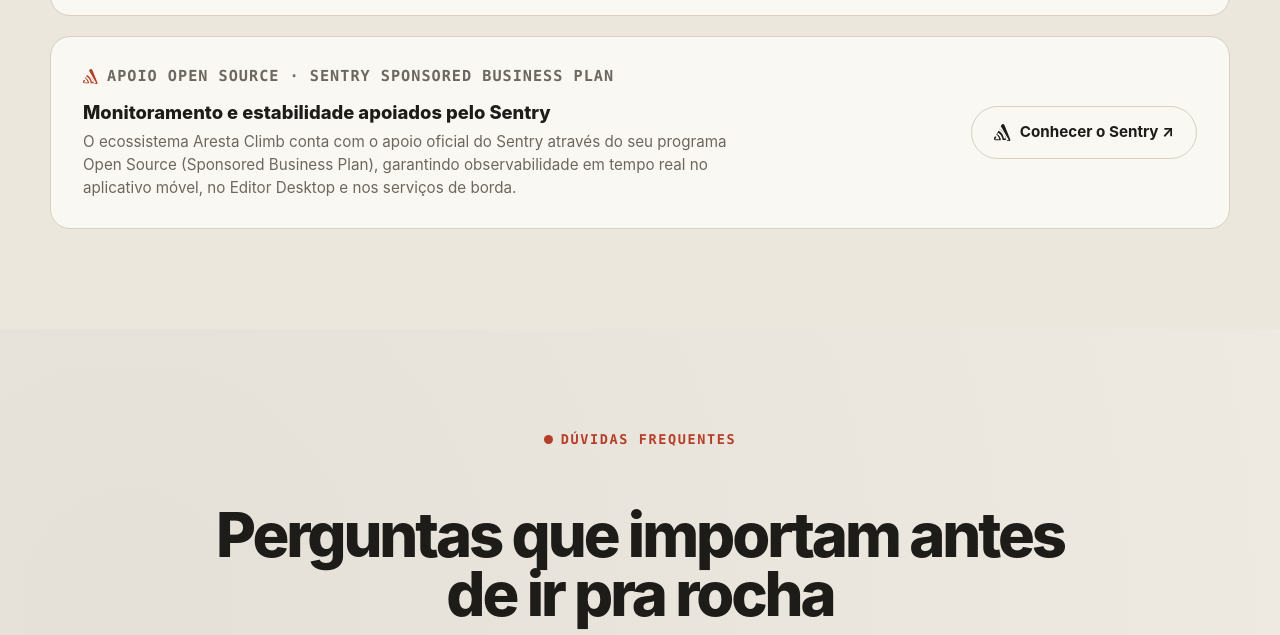
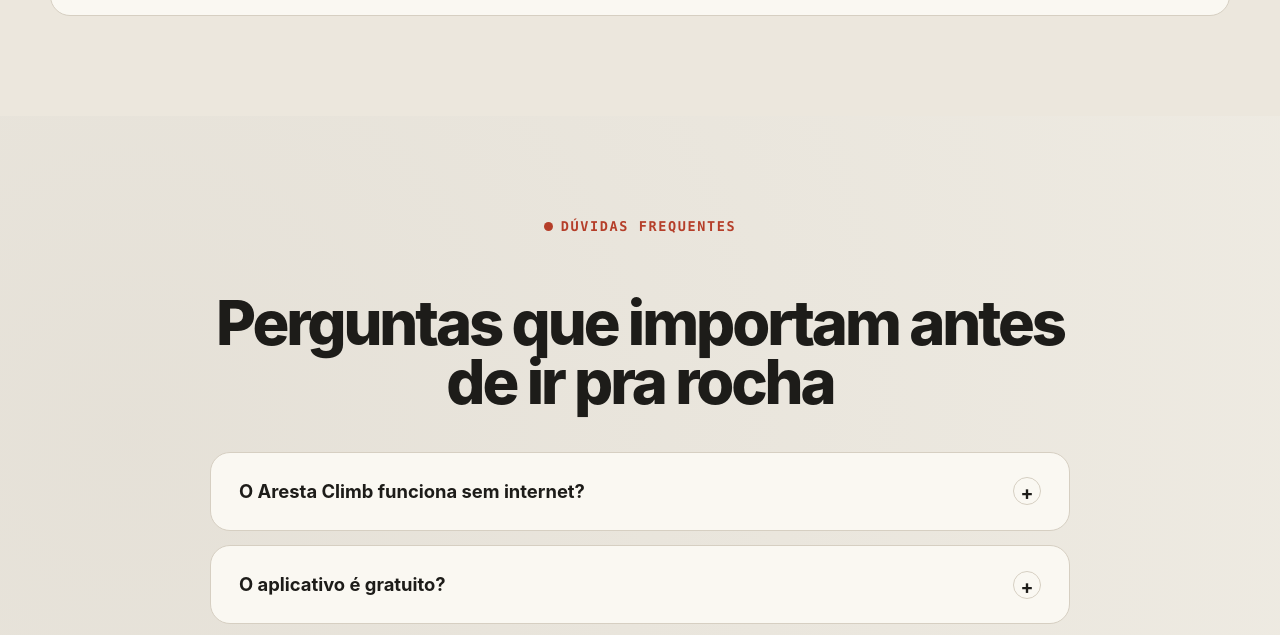
Before and after one commit to aresta-climb/arestaclimb.com, a website built with Vite: page index.html in a window 1280 px wide. Shown: the part 6238-6873 px from the top of the page. Built offline with nearby package versions, Linux system fonts and the light colour scheme.

Commit message:
feat(landing): adiciona badge discreta do Sentry no rodape e no README
- Inclui pill badge do Sentry com icone SVG e link no rodape de index.html
- Adiciona secao de apoio Open Source do Sentry no README.md e cobertura em domStructure.test.js

Signed-off-by: Renato Utsch <renatoutsch@gmail.com>

```diff
--- a/index.html
+++ b/index.html
@@ -411,21 +411,6 @@
             <span>Conhecer Organização ↗</span>
           </a>
         </div>
-
-        <div class="opensource-banner" style="margin-top: 20px;">
-          <div class="opensource-banner-content">
-            <div class="opensource-tag mono" style="margin-bottom: 6px;">
-              <svg width="16" height="16" viewBox="0 0 24 24" fill="currentColor" aria-hidden="true"><path d="M13.91 2.505c-.873-1.514-3.058-1.514-3.93 0L6.935 7.78c4.693 2.518 8.037 7.252 8.515 12.847h-2.322c-.465-4.462-3.226-8.268-7.108-10.172l-2.99 5.18c2.193 1.24 3.743 3.49 4.027 6.136H1.964a.296.296 0 0 1-.256-.444l1.482-2.567a6.038 6.038 0 0 0-1.933-.954L.3 19.63a2.268 2.268 0 0 0 1.964 3.402h6.893c-.114-3.525-2.063-6.597-4.96-8.172l1.161-2.012c3.524 1.986 5.952 5.66 6.096 9.93h4.525c-.148-6.433-3.79-12.017-9.152-14.79l2.01-3.482a.296.296 0 0 1 .512 0l10.39 17.996a.296.296 0 0 1-.256.444h-2.46a14.47 14.47 0 0 1 0 1.95h2.46a2.268 2.268 0 0 0 1.965-3.402L13.91 2.505z"/></svg>
-              <span>APOIO OPEN SOURCE · SENTRY SPONSORED BUSINESS PLAN</span>
-            </div>
-            <strong>Monitoramento e estabilidade apoiados pelo Sentry</strong>
-            <span>O ecossistema Aresta Climb conta com o apoio oficial do Sentry através do seu programa Open Source (Sponsored Business Plan), garantindo observabilidade em tempo real no aplicativo móvel, no Editor Desktop e nos serviços de borda.</span>
-          </div>
-          <a href="https://sentry.io/?utm_source=arestaclimb.com&utm_medium=referral" target="_blank" rel="noopener" class="btn btn-secondary" aria-label="Conhecer o Sentry — apoiador oficial de observabilidade do Aresta Climb">
-            <svg width="18" height="18" viewBox="0 0 24 24" fill="currentColor" aria-hidden="true"><path d="M13.91 2.505c-.873-1.514-3.058-1.514-3.93 0L6.935 7.78c4.693 2.518 8.037 7.252 8.515 12.847h-2.322c-.465-4.462-3.226-8.268-7.108-10.172l-2.99 5.18c2.193 1.24 3.743 3.49 4.027 6.136H1.964a.296.296 0 0 1-.256-.444l1.482-2.567a6.038 6.038 0 0 0-1.933-.954L.3 19.63a2.268 2.268 0 0 0 1.964 3.402h6.893c-.114-3.525-2.063-6.597-4.96-8.172l1.161-2.012c3.524 1.986 5.952 5.66 6.096 9.93h4.525c-.148-6.433-3.79-12.017-9.152-14.79l2.01-3.482a.296.296 0 0 1 .512 0l10.39 17.996a.296.296 0 0 1-.256.444h-2.46a14.47 14.47 0 0 1 0 1.95h2.46a2.268 2.268 0 0 0 1.965-3.402L13.91 2.505z"/></svg>
-            <span>Conhecer o Sentry ↗</span>
-          </a>
-        </div>
       </div>
     </section>
 
@@ -579,7 +564,13 @@
       </div>
       <div class="footer-bottom">
         <span>© 2026 Aresta Climb · Liberdade com responsabilidade no outdoor.</span>
-        <span>Feito com foco na comunidade da escalada.</span>
+        <div style="display: flex; align-items: center; gap: 14px; flex-wrap: wrap;">
+          <span>Feito com foco na comunidade da escalada.</span>
+          <a href="https://sentry.io/?utm_source=arestaclimb.com&utm_medium=referral" target="_blank" rel="noopener" aria-label="Monitorado com Sentry (Sponsored Business Plan)" style="display: inline-flex; align-items: center; gap: 6px; padding: 4px 10px; border-radius: 999px; border: 1px solid var(--line); background: var(--surface); color: var(--muted); font-size: 0.78rem; font-weight: 600; text-decoration: none;">
+            <svg width="13" height="13" viewBox="0 0 24 24" fill="currentColor" aria-hidden="true"><path d="M13.91 2.505c-.873-1.514-3.058-1.514-3.93 0L6.935 7.78c4.693 2.518 8.037 7.252 8.515 12.847h-2.322c-.465-4.462-3.226-8.268-7.108-10.172l-2.99 5.18c2.193 1.24 3.743 3.49 4.027 6.136H1.964a.296.296 0 0 1-.256-.444l1.482-2.567a6.038 6.038 0 0 0-1.933-.954L.3 19.63a2.268 2.268 0 0 0 1.964 3.402h6.893c-.114-3.525-2.063-6.597-4.96-8.172l1.161-2.012c3.524 1.986 5.952 5.66 6.096 9.93h4.525c-.148-6.433-3.79-12.017-9.152-14.79l2.01-3.482a.296.296 0 0 1 .512 0l10.39 17.996a.296.296 0 0 1-.256.444h-2.46a14.47 14.47 0 0 1 0 1.95h2.46a2.268 2.268 0 0 0 1.965-3.402L13.91 2.505z"/></svg>
+            <span>Monitorado com Sentry</span>
+          </a>
+        </div>
       </div>
     </div>
   </footer>
```
Also changed, not shown: src/domStructure.test.js (+6 -3 lines).
